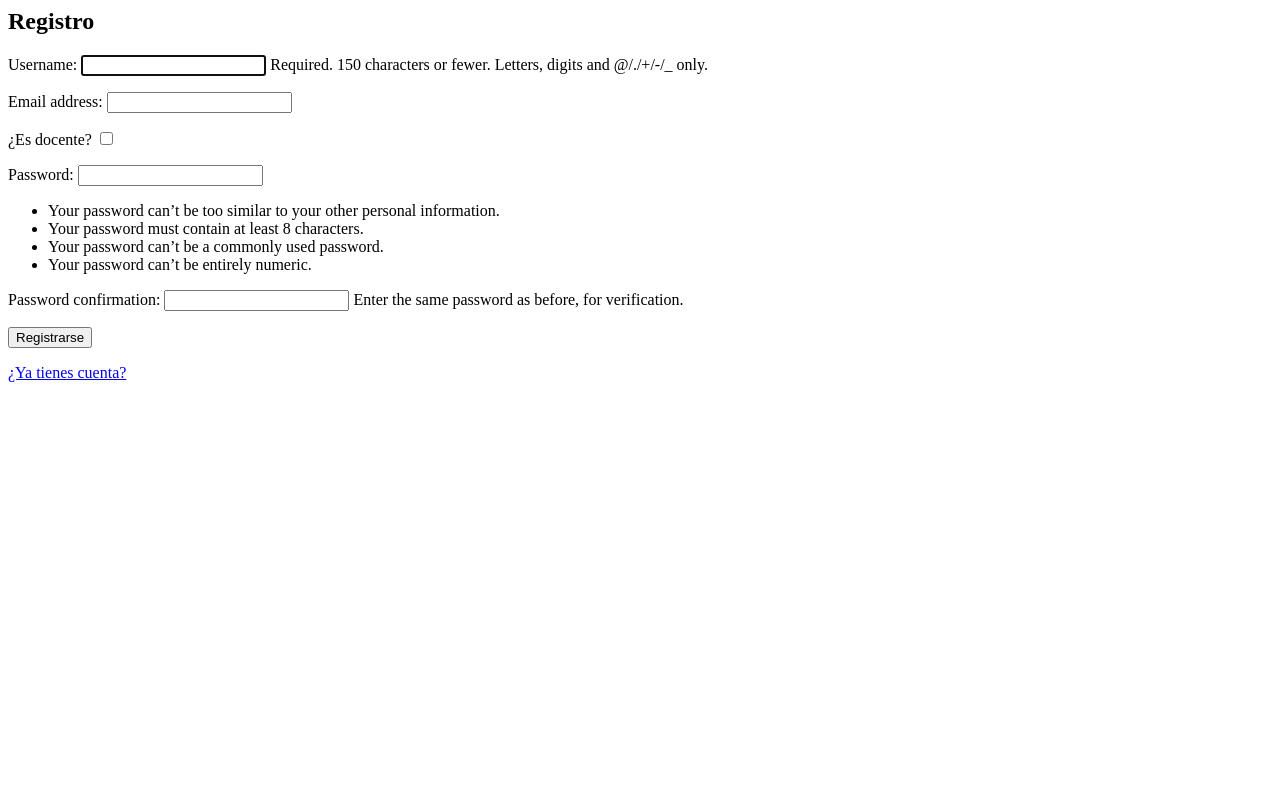
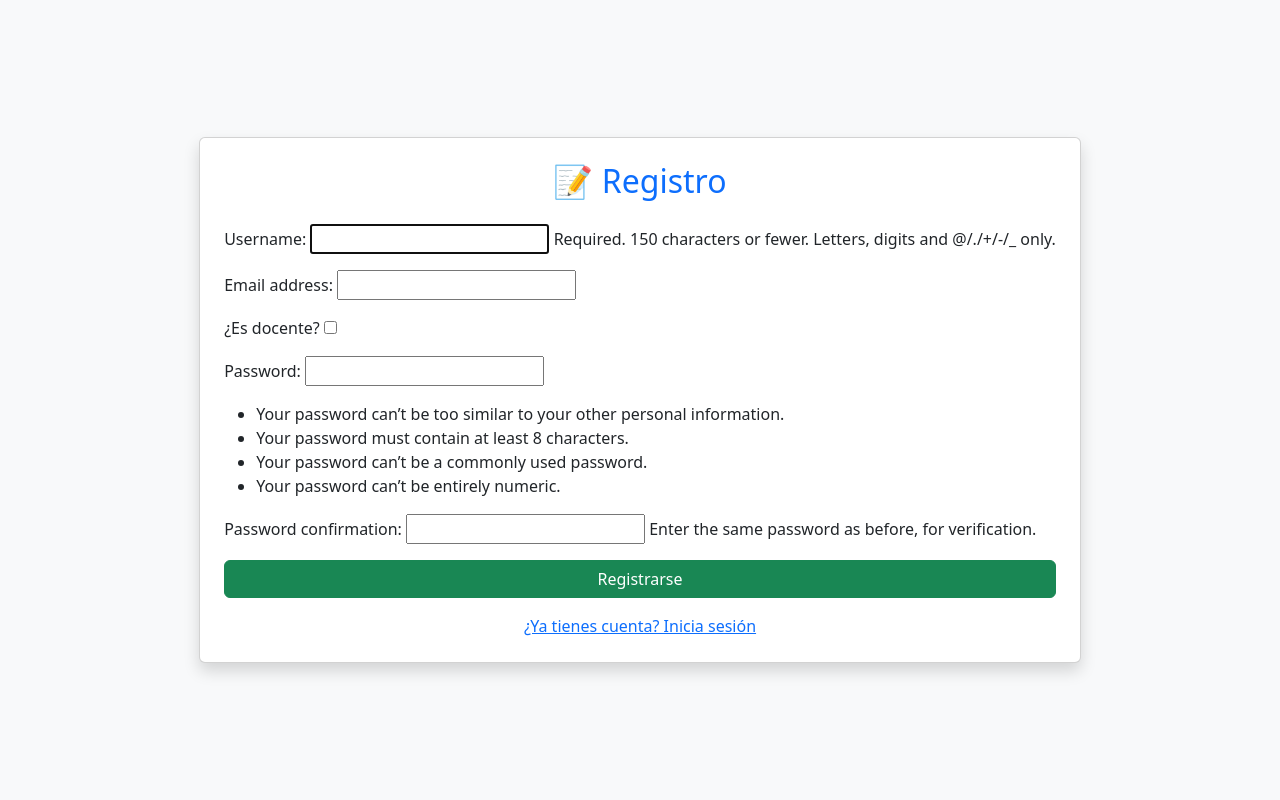
Before and after one commit to Franklin151515/PASALISTA-, a Django app: page /registro/ in a window 1280 px wide. Run offline with Django 5.2, Linux system fonts and the light colour scheme.

Commit message:
registro

```diff
--- a/asistenciapp/usuarios/templates/usuarios/login.html
+++ b/asistenciapp/usuarios/templates/usuarios/login.html
@@ -22,7 +22,7 @@
             <label for="password" class="form-label">Contraseña</label>
             <input type="password" name="password" class="form-control" required>
         </div>
-        <button type="submit" class="btn btn-primary">Ingresar</button>
+        <button type="submit" class="btn btn-danger">Ingresar</button>
     </form>
 
     <p class="mt-3">
--- a/asistenciapp/usuarios/templates/usuarios/registro.html
+++ b/asistenciapp/usuarios/templates/usuarios/registro.html
@@ -1,8 +1,34 @@
-<h2>Registro</h2>
-<div class="row mb-3"></div>
-<form method="post">
-  {% csrf_token %}
-  {{ form.as_p }}
-  <button type="submit">Registrarse</button>
-</form>
-<a href="{% url 'login' %}">¿Ya tienes cuenta?</a>
+{% load static %}
+<!DOCTYPE html>
+<html lang="es">
+<head>
+    <meta charset="UTF-8">
+    <title>Registro</title>
+
+    <!-- Bootstrap 5 -->
+    <link href="https://cdn.jsdelivr.net/npm/bootstrap@5.3.3/dist/css/bootstrap.min.css" rel="stylesheet">
+</head>
+<body class="bg-light">
+
+<div class="container d-flex justify-content-center align-items-center vh-100">
+    <div class="card shadow p-4" style="min-width: 400px;">
+        <h2 class="text-center text-primary mb-4">📝 Registro</h2>
+
+        <form method="post">
+            {% csrf_token %}
+            {{ form.as_p }}
+            <div class="d-grid mt-3">
+                <button type="submit" class="btn btn-success">Registrarse</button>
+            </div>
+        </form>
+
+        <div class="text-center mt-3">
+            <a href="{% url 'login' %}">¿Ya tienes cuenta? Inicia sesión</a>
+        </div>
+    </div>
+</div>
+
+<!-- Bootstrap JS -->
+<script src="https://cdn.jsdelivr.net/npm/bootstrap@5.3.3/dist/js/bootstrap.bundle.min.js"></script>
+</body>
+</html>
```
Also changed, not shown: asistenciapp/db.sqlite3.
